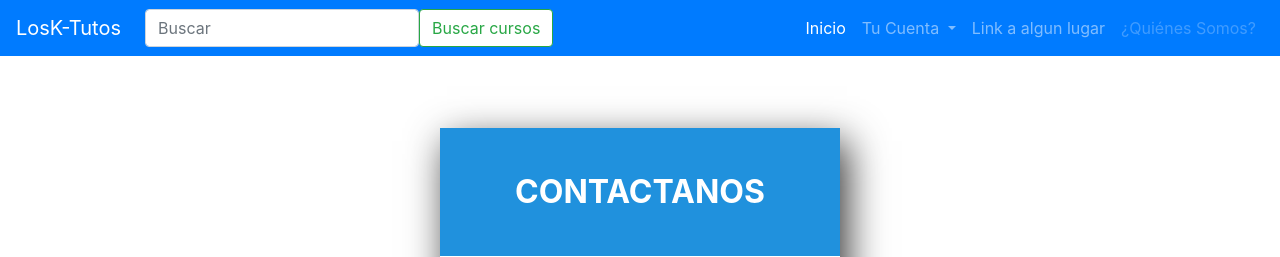
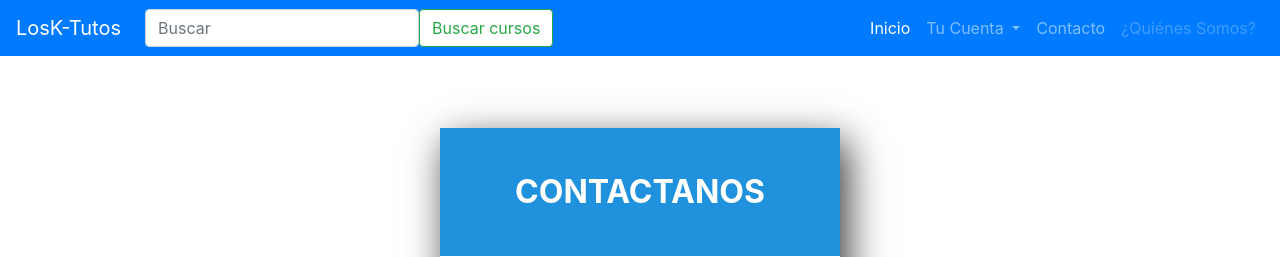
Before and after one commit to edo9924/TutoriasWEB, a PHP site: page /formulariocontacto.php in a window 1280 px wide. Shown: the top 257 px of the page. Run offline with PHP 8.4, Linux system fonts and the light colour scheme; the visitor is signed in with stand-in values (Sample User, id 1).

Commit message:
Update formulariocontacto.php

```diff
--- a/formulariocontacto.php
+++ b/formulariocontacto.php
@@ -64,7 +64,7 @@
       </li>
 
       <li class="nav-item">
-        <a class="nav-link" href="#">Link a algun lugar</a>
+        <a class="nav-link" href="formulariocontacto.php">Contacto</a>
       </li>
 
       <li class="nav-item">
```
